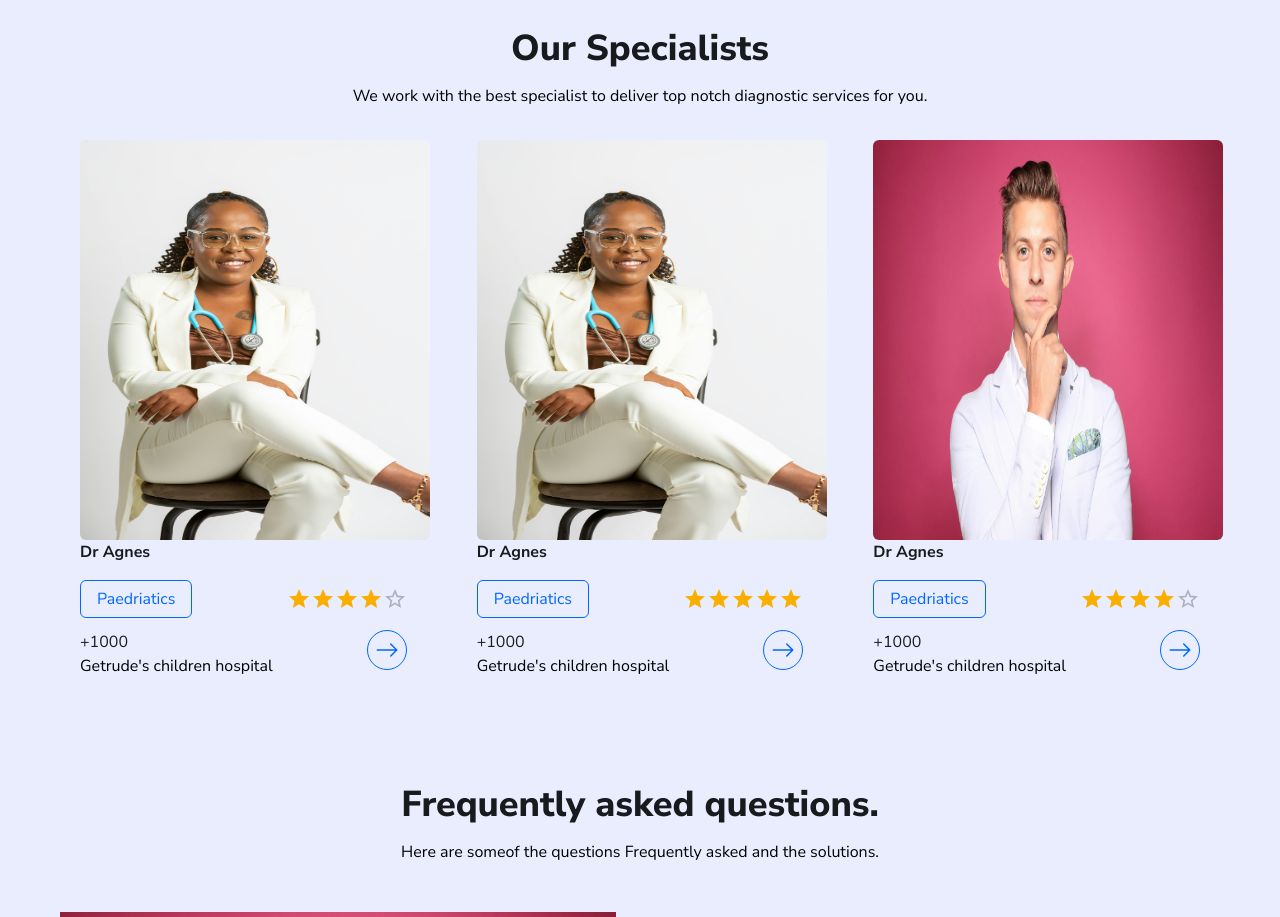
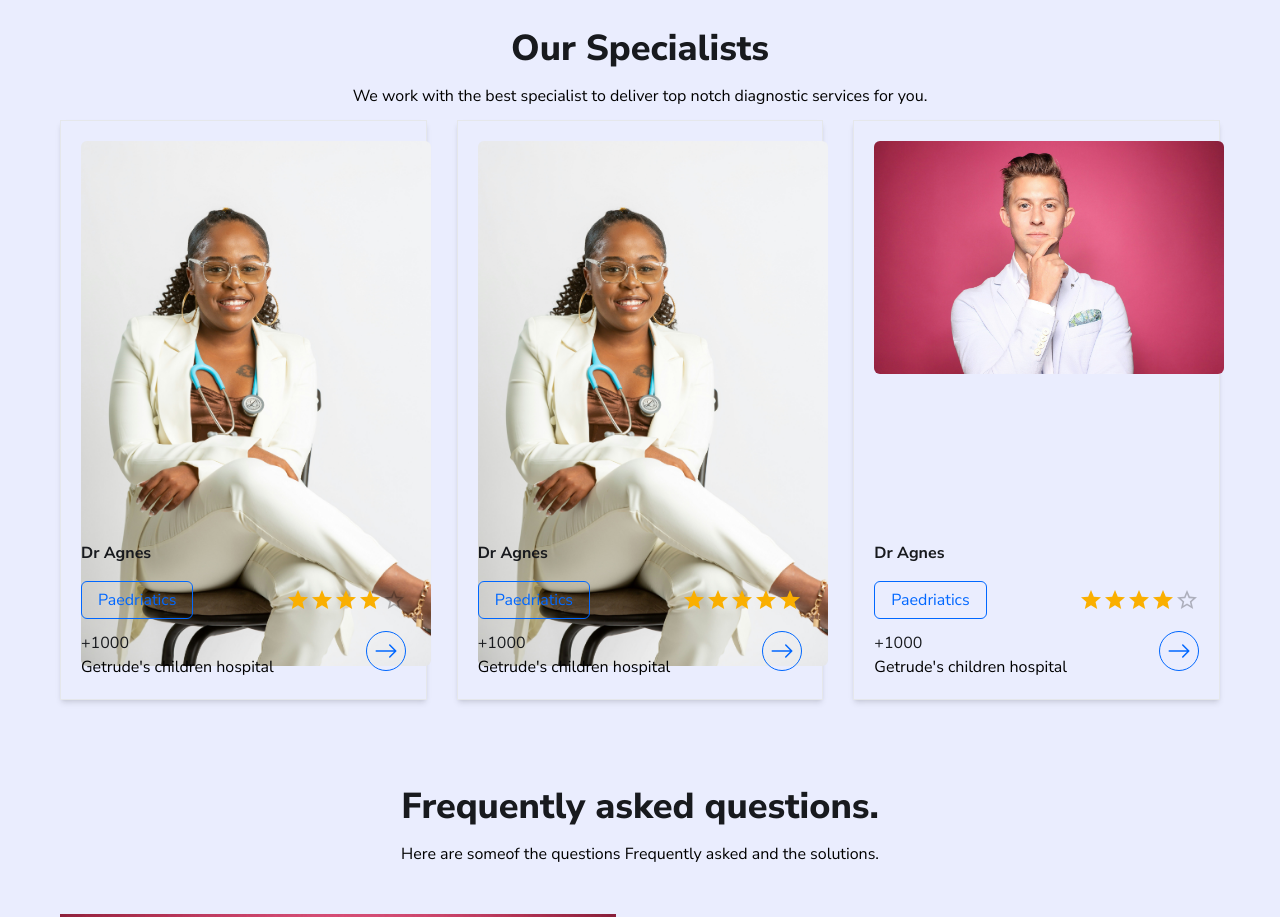
Before and after one commit to MainaMary/book-a-doctor, a React (Vite) app in the folder frontend/: page / in a window 1280 px wide. Shown: the part 2580-3497 px from the top of the page. Built offline with nearby package versions, Linux system fonts and the light colour scheme.

Commit message:
refactor image styling

```diff
--- a/frontend/src/components/doctors/doctor-card.tsx
+++ b/frontend/src/components/doctors/doctor-card.tsx
@@ -18,9 +18,9 @@ const DoctorCard = ({ doctor }: Props) => {
   const { name, photo, specilaization, totalPatients, avgRating, hospital } =
     doctor;
   return (
-    <div className="p-3 lg:p-5">
+    <div className="p-3 lg:p-5 border shadow-md">
       <div className="h-[400px] w-[350px]">
-        <img className="rounded-md w-full h-full" src={photo} alt={name} />
+        <img className="rounded-md w-auto h-auto" src={photo} alt={name} />
       </div>
       <h2 className="text-[12px] eading-30 lg:text-[16px] text-heading font-bold">
         {name}
```
